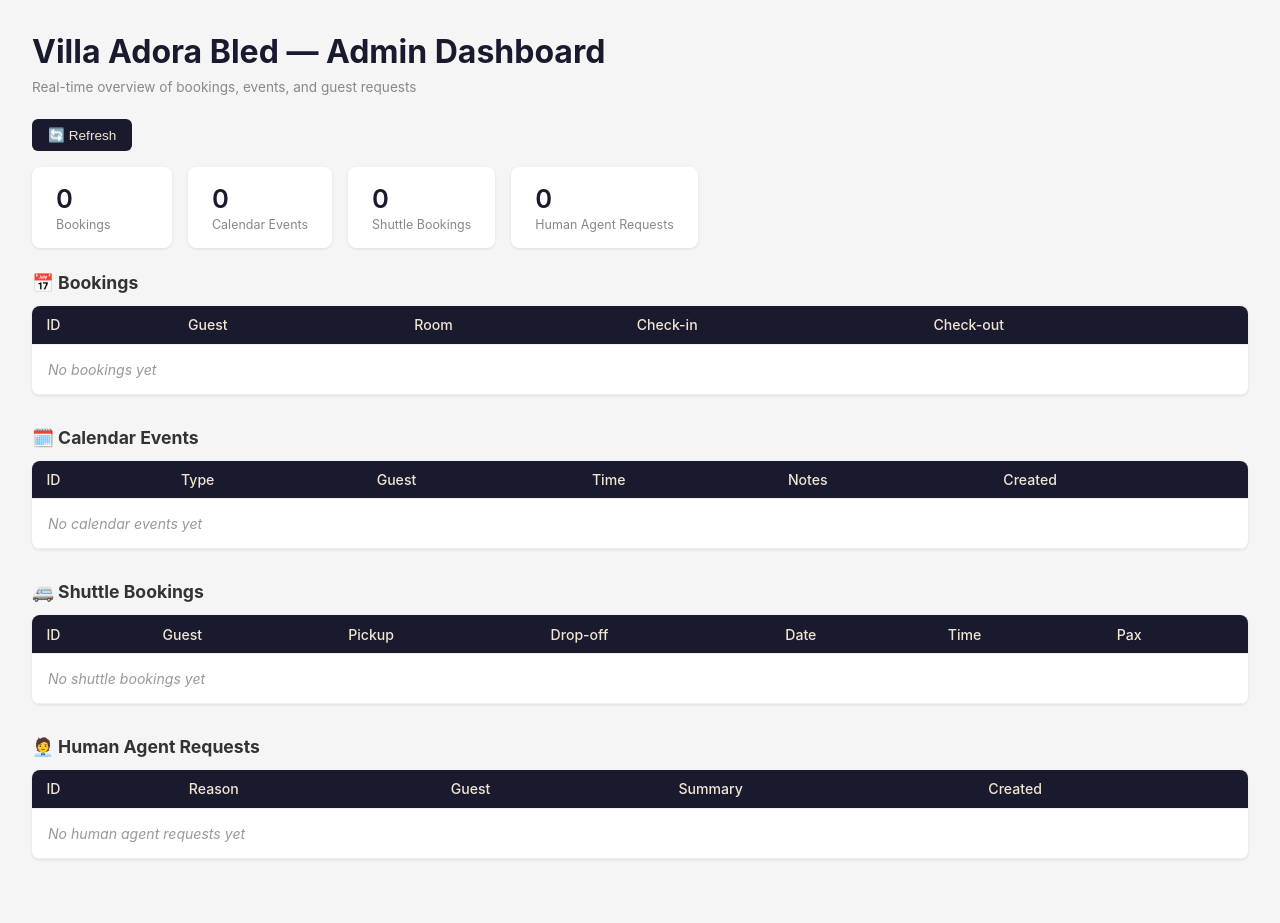
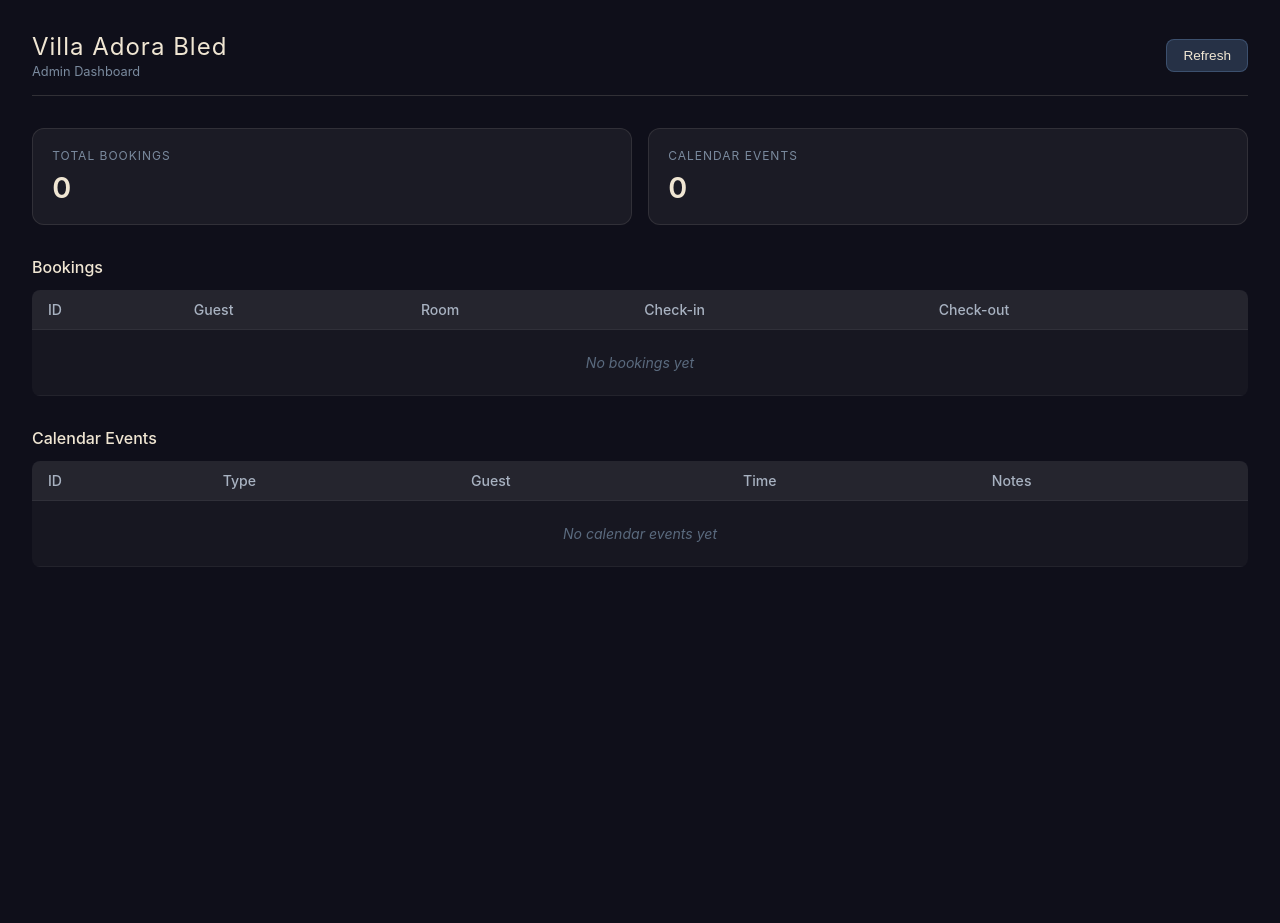
Before and after one commit to Isakzvegelj/villa-adora-bot, a Flask app: page /admin in a window 1280 px wide. After the commit the page ends 567 px from the top, so only its background shows below. Run offline with Flask 3, Linux system fonts and the light colour scheme; data that the repository does not hold is empty.

Commit message:
feat(admin): upgrade dashboard with dark theme, stats cards, auto-refresh

```diff
--- a/templates/admin.html
+++ b/templates/admin.html
@@ -3,191 +3,61 @@
 <head>
 <meta charset="UTF-8">
 <meta name="viewport" content="width=device-width, initial-scale=1.0">
-    <title>{{ hotel_name }} — Admin Dashboard</title>
+<title>Villa Adora Bled - Admin Dashboard</title>
 <style>
-        * { margin: 0; padding: 0; box-sizing: border-box; }
-        body {
-            font-family: -apple-system, BlinkMacSystemFont, 'Segoe UI', Roboto, sans-serif;
-            background: #f5f5f5;
-            color: #333;
-            padding: 2rem;
-        }
-        h1 { margin-bottom: 0.5rem; color: #1a1a2e; }
-        .subtitle { color: #888; font-size: 0.85rem; margin-bottom: 1.5rem; }
-        h2 { margin: 1.5rem 0 0.8rem; color: #333; font-size: 1.1rem; }
-        table {
-            width: 100%;
-            border-collapse: collapse;
-            background: white;
-            border-radius: 8px;
-            overflow: hidden;
-            box-shadow: 0 1px 3px rgba(0,0,0,0.1);
-            margin-bottom: 2rem;
-            font-size: 0.88rem;
-        }
-        th, td { padding: 0.65rem 0.9rem; text-align: left; border-bottom: 1px solid #eee; }
-        th { background: #1a1a2e; color: #f0e6d3; font-weight: 500; }
-        tr:hover { background: #f8f8f8; }
-        .empty { color: #999; font-style: italic; padding: 1rem; }
-        .refresh-btn {
-            background: #1a1a2e;
-            color: #f0e6d3;
-            border: none;
-            padding: 0.5rem 1rem;
-            border-radius: 6px;
-            cursor: pointer;
-            font-size: 0.85rem;
-            margin-bottom: 1rem;
-        }
-        .refresh-btn:hover { background: #2a2a4e; }
-        .stats {
-            display: flex;
-            gap: 1rem;
-            margin-bottom: 1.5rem;
-            flex-wrap: wrap;
-        }
-        .stat-card {
-            background: white;
-            border-radius: 8px;
-            padding: 1rem 1.5rem;
-            box-shadow: 0 1px 3px rgba(0,0,0,0.1);
-            min-width: 140px;
-        }
-        .stat-card .number { font-size: 1.6rem; font-weight: 600; color: #1a1a2e; }
-        .stat-card .label { font-size: 0.78rem; color: #888; margin-top: 0.2rem; }
-        .badge {
-            display: inline-block;
-            padding: 0.15rem 0.5rem;
-            border-radius: 4px;
-            font-size: 0.75rem;
-            font-weight: 500;
-        }
-        .badge-checkin { background: #e3f2fd; color: #1565c0; }
-        .badge-checkout { background: #fff3e0; color: #e65100; }
-        .badge-shuttle { background: #e8f5e9; color: #2e7d32; }
-        .badge-human { background: #fce4ec; color: #c62828; }
+*{margin:0;padding:0;box-sizing:border-box}
+body{font-family:-apple-system,BlinkMacSystemFont,'Segoe UI',Roboto,sans-serif;background:#0f0f1a;color:#e0e0e0;padding:2rem;min-height:100vh}
+.header{display:flex;justify-content:space-between;align-items:center;margin-bottom:2rem;border-bottom:1px solid rgba(240,230,211,0.15);padding-bottom:1rem}
+.header h1{font-size:1.5rem;font-weight:400;color:#f0e6d3;letter-spacing:1px}
+.header .subtitle{font-size:0.8rem;color:#7a8a9e;margin-top:0.2rem}
+.stats-grid{display:grid;grid-template-columns:repeat(auto-fit,minmax(180px,1fr));gap:1rem;margin-bottom:2rem}
+.stat-card{background:rgba(255,255,255,0.05);border:1px solid rgba(240,230,211,0.1);border-radius:12px;padding:1.2rem}
+.stat-card .label{font-size:0.75rem;color:#7a8a9e;text-transform:uppercase;letter-spacing:1px;margin-bottom:0.4rem}
+.stat-card .value{font-size:1.8rem;font-weight:600;color:#f0e6d3}
+h2{margin:1.5rem 0 0.8rem;color:#f0e6d3;font-size:1rem;font-weight:500}
+.refresh-btn{background:rgba(94,129,172,0.3);color:#f0e6d3;border:1px solid rgba(94,129,172,0.4);padding:0.5rem 1rem;border-radius:8px;cursor:pointer;font-size:0.85rem}
+.refresh-btn:hover{background:rgba(94,129,172,0.5)}
+table{width:100%;border-collapse:collapse;background:rgba(255,255,255,0.03);border-radius:8px;overflow:hidden;margin-bottom:2rem;font-size:0.88rem}
+th,td{padding:0.7rem 1rem;text-align:left;border-bottom:1px solid rgba(255,255,255,0.05)}
+th{background:rgba(255,255,255,0.06);color:#a8b2c1;font-weight:500}
+tr:hover{background:rgba(255,255,255,0.03)}
+.empty{color:#5a6a7e;font-style:italic;padding:1.5rem;text-align:center}
 </style>
 </head>
 <body>
-    <h1>{{ hotel_name }} — Admin Dashboard</h1>
-    <p class="subtitle">Real-time overview of bookings, events, and guest requests</p>
-    <button class="refresh-btn" onclick="loadAll()">🔄 Refresh</button>
-
-    <div class="stats" id="stats">
-        <div class="stat-card"><div class="number" id="statBookings">—</div><div class="label">Bookings</div></div>
-        <div class="stat-card"><div class="number" id="statEvents">—</div><div class="label">Calendar Events</div></div>
-        <div class="stat-card"><div class="number" id="statShuttles">—</div><div class="label">Shuttle Bookings</div></div>
-        <div class="stat-card"><div class="number" id="statHumans">—</div><div class="label">Human Agent Requests</div></div>
+<div class="header">
+<div><h1>Villa Adora Bled</h1><div class="subtitle">Admin Dashboard</div></div>
+<button class="refresh-btn" onclick="loadAll()">Refresh</button>
 </div>
-
-    <h2>📅 Bookings</h2>
-    <table id="bookingsTable">
-        <thead><tr><th>ID</th><th>Guest</th><th>Room</th><th>Check-in</th><th>Check-out</th></tr></thead>
-        <tbody></tbody>
-    </table>
-
-    <h2>🗓️ Calendar Events</h2>
-    <table id="calendarTable">
-        <thead><tr><th>ID</th><th>Type</th><th>Guest</th><th>Time</th><th>Notes</th><th>Created</th></tr></thead>
-        <tbody></tbody>
-    </table>
-
-    <h2>🚐 Shuttle Bookings</h2>
-    <table id="shuttleTable">
-        <thead><tr><th>ID</th><th>Guest</th><th>Pickup</th><th>Drop-off</th><th>Date</th><th>Time</th><th>Pax</th></tr></thead>
-        <tbody></tbody>
-    </table>
-
-    <h2>🧑‍💼 Human Agent Requests</h2>
-    <table id="humanTable">
-        <thead><tr><th>ID</th><th>Reason</th><th>Guest</th><th>Summary</th><th>Created</th></tr></thead>
-        <tbody></tbody>
-    </table>
-
+<div class="stats-grid">
+<div class="stat-card"><div class="label">Total Bookings</div><div class="value" id="bookingCount">-</div></div>
+<div class="stat-card"><div class="label">Calendar Events</div><div class="value" id="calendarCount">-</div></div>
+</div>
+<h2>Bookings</h2>
+<table id="bookingsTable"><thead><tr><th>ID</th><th>Guest</th><th>Room</th><th>Check-in</th><th>Check-out</th></tr></thead><tbody></tbody></table>
+<h2>Calendar Events</h2>
+<table id="calendarTable"><thead><tr><th>ID</th><th>Type</th><th>Guest</th><th>Time</th><th>Notes</th></tr></thead><tbody></tbody></table>
 <script>
-        async function loadBookings() {
-            try {
-                const res = await fetch('/api/bookings');
-                const data = await res.json();
-                const tbody = document.querySelector('#bookingsTable tbody');
-                document.getElementById('statBookings').textContent = data.bookings ? data.bookings.length : 0;
-                if (!data.bookings || data.bookings.length === 0) {
-                    tbody.innerHTML = '<tr><td colspan="5" class="empty">No bookings yet</td></tr>';
-                    return;
+async function loadBookings(){
+  try{
+    const res=await fetch('/api/bookings');const data=await res.json();
+    document.getElementById('bookingCount').textContent=data.bookings?data.bookings.length:0;
+    const tbody=document.querySelector('#bookingsTable tbody');
+    if(!data.bookings||data.bookings.length===0){tbody.innerHTML='<tr><td colspan="5" class="empty">No bookings yet</td></tr>';return}
+    tbody.innerHTML=data.bookings.map(b=>'<tr><td>'+b.id+'</td><td>'+b.guest+'</td><td>'+b.room+'</td><td>'+b.check_in+'</td><td>'+b.check_out+'</td></tr>').join('');
+  }catch(e){console.error(e)}
 }
-                tbody.innerHTML = data.bookings.map(b =>
-                    `<tr><td>${b.id}</td><td>${escapeHtml(b.guest)}</td><td>${escapeHtml(b.room)}</td><td>${b.check_in}</td><td>${b.check_out}</td></tr>`
-                ).join('');
-            } catch (e) {
-                console.error('Failed to load bookings:', e);
+async function loadCalendar(){
+  try{
+    const res=await fetch('/api/calendar');const data=await res.json();
+    document.getElementById('calendarCount').textContent=data.events?data.events.length:0;
+    const tbody=document.querySelector('#calendarTable tbody');
+    if(!data.events||data.events.length===0){tbody.innerHTML='<tr><td colspan="5" class="empty">No calendar events yet</td></tr>';return}
+    tbody.innerHTML=data.events.map(e=>'<tr><td>'+e.id+'</td><td>'+e.event_type.replace(/_/g,' ')+'</td><td>'+e.guest_name+'</td><td>'+e.time+'</td><td>'+(e.notes||'')+'</td></tr>').join('');
+  }catch(e){console.error(e)}
 }
-        }
-
-        async function loadCalendar() {
-            try {
-                const res = await fetch('/api/calendar');
-                const data = await res.json();
-                const tbody = document.querySelector('#calendarTable tbody');
-                document.getElementById('statEvents').textContent = data.events ? data.events.length : 0;
-                if (!data.events || data.events.length === 0) {
-                    tbody.innerHTML = '<tr><td colspan="6" class="empty">No calendar events yet</td></tr>';
-                    return;
-                }
-                tbody.innerHTML = data.events.map(e => {
-                    const badgeClass = e.event_type.includes('checkin') ? 'badge-checkin'
-                        : e.event_type.includes('checkout') ? 'badge-checkout'
-                        : 'badge-shuttle';
-                    return `<tr><td>${e.id}</td><td><span class="badge ${badgeClass}">${e.event_type}</span></td><td>${escapeHtml(e.guest_name)}</td><td>${e.time}</td><td>${escapeHtml(e.notes || '')}</td><td>${e.created_at}</td></tr>`;
-                }).join('');
-            } catch (e) {
-                console.error('Failed to load calendar:', e);
-            }
-        }
-
-        async function loadShuttles() {
-            try {
-                const res = await fetch('/api/shuttles');
-                const data = await res.json();
-                const tbody = document.querySelector('#shuttleTable tbody');
-                document.getElementById('statShuttles').textContent = data.shuttles ? data.shuttles.length : 0;
-                if (!data.shuttles || data.shuttles.length === 0) {
-                    tbody.innerHTML = '<tr><td colspan="7" class="empty">No shuttle bookings yet</td></tr>';
-                    return;
-                }
-                tbody.innerHTML = data.shuttles.map(s =>
-                    `<tr><td>${s.id}</td><td>${escapeHtml(s.guest_name)}</td><td>${escapeHtml(s.pickup_location)}</td><td>${escapeHtml(s.dropoff_location)}</td><td>${s.date}</td><td>${s.time}</td><td>${s.passengers}</td></tr>`
-                ).join('');
-            } catch (e) {
-                console.error('Failed to load shuttles:', e);
-            }
-        }
-
-        async function loadHumans() {
-            try {
-                const res = await fetch('/api/human-requests');
-                const data = await res.json();
-                const tbody = document.querySelector('#humanTable tbody');
-                document.getElementById('statHumans').textContent = data.requests ? data.requests.length : 0;
-                if (!data.requests || data.requests.length === 0) {
-                    tbody.innerHTML = '<tr><td colspan="5" class="empty">No human agent requests yet</td></tr>';
-                    return;
-                }
-                tbody.innerHTML = data.requests.map(r =>
-                    `<tr><td>${r.id}</td><td>${escapeHtml(r.reason)}</td><td>${escapeHtml(r.guest_name)}</td><td>${escapeHtml(r.summary || '')}</td><td>${r.created_at}</td></tr>`
-                ).join('');
-            } catch (e) {
-                console.error('Failed to load human requests:', e);
-            }
-        }
-
-        function escapeHtml(text) {
-            const div = document.createElement('div');
-            div.textContent = text || '';
-            return div.innerHTML;
-        }
-
-        function loadAll() { loadBookings(); loadCalendar(); loadShuttles(); loadHumans(); }
-        loadAll();
+function loadAll(){loadBookings();loadCalendar()}
+loadAll();setInterval(loadAll,30000);
 </script>
 </body>
 </html>
```
Also changed, not shown: render.yaml (+5 -2 lines). Lines whose indentation alone changed are shown as unchanged.
